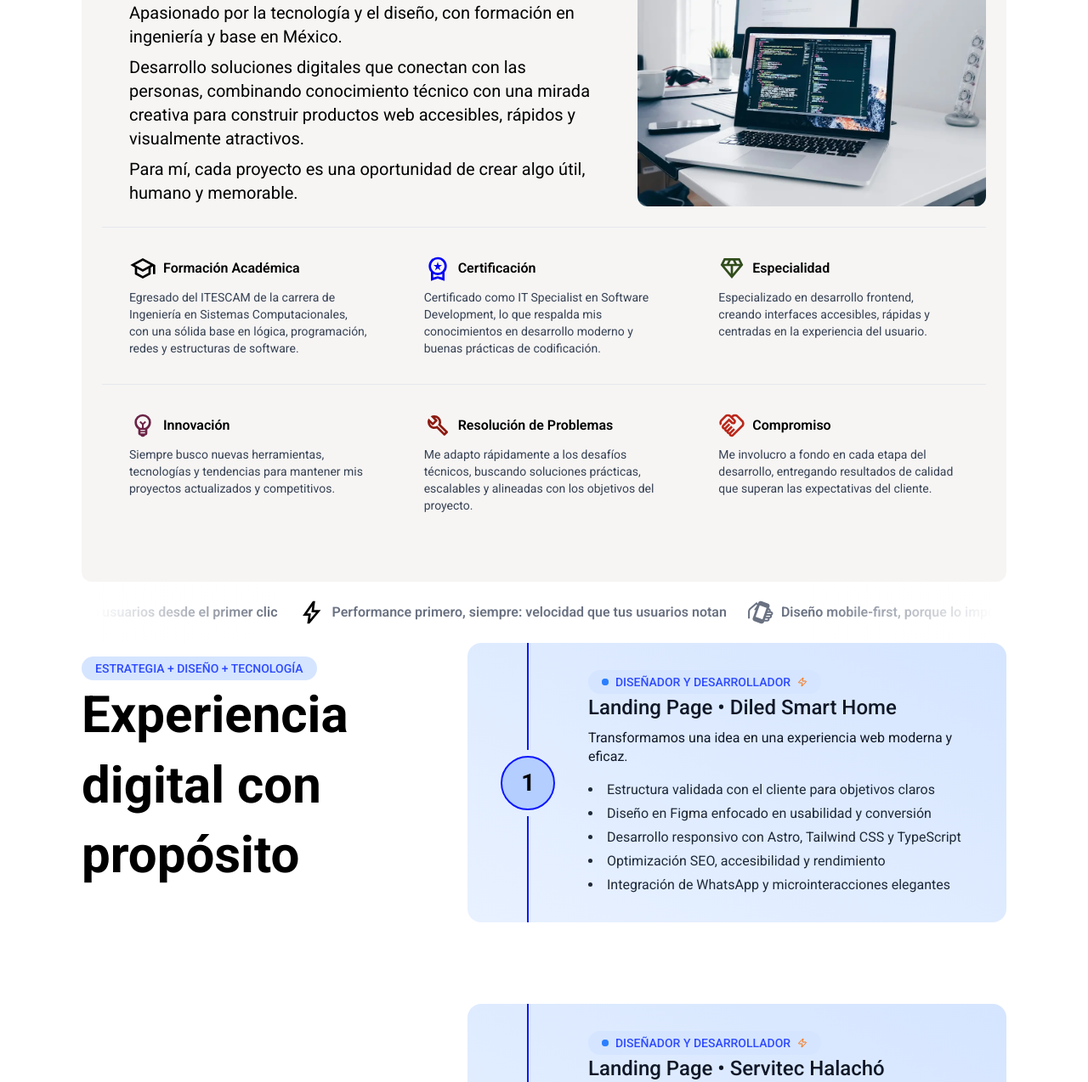
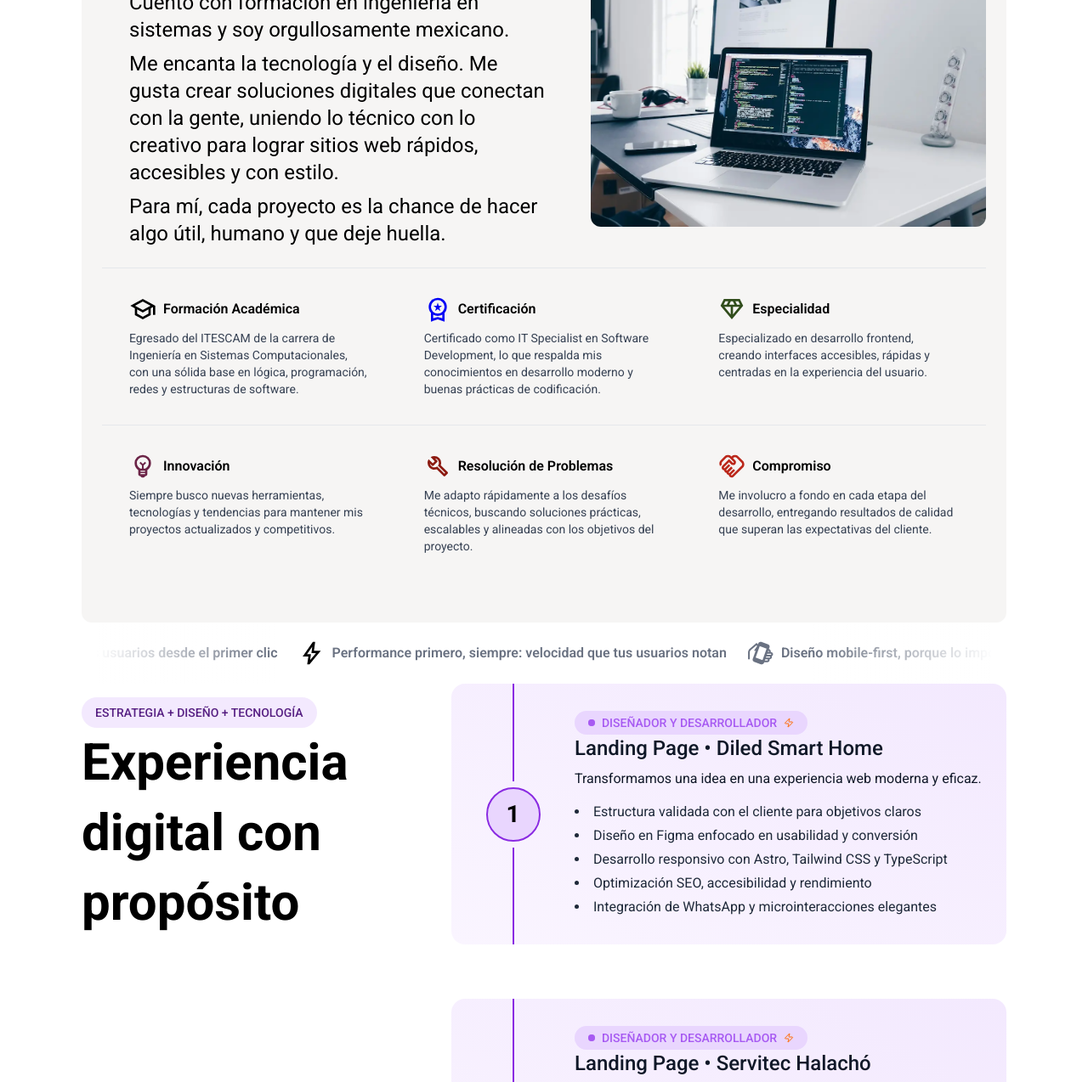
Before and after one commit to AlexisKcc8/portfolio-alexiscc, an Astro site: page / in a window 1280 px wide. Shown: the part 925-2199 px from the top of the page at 85% size. Built offline with nearby package versions, Linux system fonts and the light colour scheme; Astro itself is replaced by a stand-in of ours.

Commit message:
feat: Update styles and content in About, BannerFacebook, ExperienceSection, Services components for improved design and readability

```diff
--- a/src/components/About.astro
+++ b/src/components/About.astro
@@ -20,34 +20,36 @@ import { Icon } from "astro-icon/components";
   >
     <div class="laptop:w-[60%]">
       <span class="font-medium laptop:px-8">¿Quién es?</span>
-      <h2 class="font-bold text-2xl mb-4 laptop:text-3xl laptop:px-8">
+      <h2 class="font-bold text-xl mb-2 laptop:text-2xl laptop:px-8">
         Alexis Chim
       </h2>
-      <div class="text-black text-xl laptop:px-8">
+      <div
+        class="text-black text-lg tablet:text-xl laptop:text-2xl laptop:px-8"
+      >
         <p>
-          Apasionado por la tecnología y el diseño, con formación en ingeniería
-          y base en México.
+          Cuento con formación en ingeniería en sistemas y soy orgullosamente
+          mexicano.
         </p>
         <p class="my-2">
-          Desarrollo soluciones digitales que conectan con las personas,
-          combinando conocimiento técnico con una mirada creativa para construir
-          productos web accesibles, rápidos y visualmente atractivos.
+          Me encanta la tecnología y el diseño. Me gusta crear soluciones
+          digitales que conectan con la gente, uniendo lo técnico con lo
+          creativo para lograr sitios web rápidos, accesibles y con estilo.
         </p>
         <p>
-          Para mí, cada proyecto es una oportunidad de crear algo útil, humano y
-          memorable.
+          Para mí, cada proyecto es la chance de hacer algo útil, humano y que
+          deje huella.
         </p>
       </div>
     </div>
 
-    <picture class="mt-6 laptop:mt-0 laptop:w-[40%] laptop:h-80">
+    <div class="mt-6 laptop:mt-0 overflow-hidden laptop:h-80 laptop:w-[50%]">
       <Image
         src={LaptopAboutMe}
         alt="img-about-me"
         class="rounded-xl my-6 w-full h-full object-cover object-center laptop:my-0"
         data-aos="fade-up"
       />
-    </picture>
+    </div>
   </header>
   <section
     class="laptop:grid laptop:grid-cols-3 border-t border-gray-200 laptop:mt-6"
--- a/src/components/BannerFacebook.astro
+++ b/src/components/BannerFacebook.astro
@@ -6,7 +6,7 @@ import LinkButton from "./LinkButton.astro";
 ---
 
 <section
-  class="relative w-full px-6 py-12 bg-gradient-to-r from-indigo-50 via-white to-pink-50 overflow-hidden"
+  class="relative w-full px-6 py-12 bg-gradient-to-r from-alx-100 via-white to-alx-50 overflow-hidden"
   aria-labelledby="facebook-heading"
 >
   <!-- Decoración SVG -->
@@ -56,7 +56,7 @@ import LinkButton from "./LinkButton.astro";
         class="text-4xl font-extrabold text-gray-900 leading-tight"
       >
         Facebook: 👨‍💻Alexis-KRCode<br />
-        <span class="text-indigo-600">Desarrollo Web & Diseño Elegante</span>
+        <span class="text-alx-600">Desarrollo Web & Diseño Elegante</span>
       </h2>
 
       <!-- Descripción -->
@@ -66,7 +66,7 @@ import LinkButton from "./LinkButton.astro";
       </p>
       <LinkButton
         url="https://www.facebook.com/profile.php?id=61578281609381"
-        className="inline-flex text-xl justify-center items-center flex-shrink-1 gap-2 px-6 py-3 bg-indigo-600 text-white rounded-lg font-semibold hover:bg-indigo-700 transition tablet:max-w-11/12"
+        className="inline-flex text-xl justify-center items-center flex-shrink-1 gap-2 px-6 py-3 bg-alx-600 text-white rounded-lg font-semibold hover:bg-alx-700 transition tablet:max-w-11/12"
         title="Seguir a Alexis-KRCode"
         ,
         subtitle="vamos, vamos!"
--- a/src/components/ExperienceSection.astro
+++ b/src/components/ExperienceSection.astro
@@ -46,16 +46,14 @@ const experience = [
 
 <section
   id="experiencia"
-  class="text-center mx-auto max-w-[90%] laptop:max-w-[85%] flex flex-col tablet:flex-row gap-8 relative"
+  class="text-center snap-y snap-mandatory min-h-[100vh] mx-auto max-w-[90%] laptop:max-w-[85%] flex flex-col tablet:flex-row relative"
 >
-  <aside
-    class="w-full sticky top-0 z-50 shadow-[0_30px_40px_-10px_rgba(255,255,255,1)] tablet:pt-0 tablet:pb-0 tablet:relative tablet:w-[40%] tablet:mb-0"
-  >
+  <aside class="w-full tablet:pr-2 tablet:relative tablet:w-[40%] tablet:mb-0">
     <header
       class="sticky top-0 py-4 bg-white z-50 tablet:sticky tablet:top-[20%] tablet:text-start"
     >
       <div
-        class="bg-alx-100 inline-flex items-center justify-center font-medium w-fit whitespace-nowrap shrink-0 [&>svg]:size-3 [&>svg]:pointer-events-none focus-visible:border-ring focus-visible:ring-ring/50 focus-visible:ring-[3px] aria-invalid:ring-destructive/20 dark:aria-invalid:ring-destructive/40 py-1 px-3 rounded-full uppercase tracking-wideraria-invalid:border-destructive overflow-hidden [a&]:hover:bg-secondary/90 gap-2 sm:px-4 text-xs sm:text-sm transition-all duration-300 text-alx-500 hover:bg-white/90"
+        class="bg-alx-100 inline-flex items-center justify-center font-medium w-fit whitespace-nowrap shrink-0 [&>svg]:size-3 [&>svg]:pointer-events-none py-2 px-3 rounded-full uppercase overflow-hidden gap-2 sm:px-4 text-xs sm:text-sm transition-all duration-300 text-alx-900"
       >
         Estrategia + Diseño + Tecnología
       </div>
@@ -72,8 +70,8 @@ const experience = [
       {
         experience.map((exp, index) => (
           <div
-            class:list={index === 0 ? "mt-0" : "mt-24"}
-            class={`sticky top-38 z-[${10 + index}] transition-all duration-500 ease-in-out bg-gradient-to-tr from-alx-50 to-alx-100 rounded-2xl px-6 py-8 mx-auto  overflow-hidden flex flex-col tablet:flex-row tablet:items-center tablet:text-start  gap-6`}
+            class:list={index === 0 ? "mt-0" : "mt-16"}
+            class={`sticky top-4 z-[${10 + index}] snap-center bg-gradient-to-tr from-alx-50 to-alx-100 rounded-2xl px-6 py-8 mx-auto  overflow-hidden flex flex-col tablet:flex-row tablet:items-center tablet:text-start  gap-6`}
             data-aos="fade-up"
             data-aos-delay={index * 100}
           >
@@ -92,11 +90,11 @@ const experience = [
               {/* Badge con animación */}
               <span
                 data-slot="badge"
-                class=" bg-alx-100 inline-flex items-center justify-center font-medium w-fit whitespace-nowrap shrink-0 [&>svg]:size-3 [&>svg]:pointer-events-none focus-visible:border-ring focus-visible:ring-ring/50 focus-visible:ring-[3px] aria-invalid:ring-destructive/20 dark:aria-invalid:ring-destructive/40 py-1 px-3 rounded-full uppercase tracking-wideraria-invalid:border-destructive overflow-hidden [a&]:hover:bg-secondary/90 gap-2 sm:px-4 text-xs sm:text-sm transition-all duration-300 text-alx-500 hover:bg-white/90"
+                class=" bg-alx-200 inline-flex items-center justify-center font-medium w-fit whitespace-nowrap shrink-0 py-1 px-3 rounded-full uppercase overflow-hidden gap-2 sm:px-4 text-xs sm:text-sm transition-all duration-300 text-alx-500 hover:bg-white/90"
               >
                 <div class="relative flex h-2 w-2">
-                  <span class="animate-ping absolute inline-flex h-full w-full rounded-full bg-blue-400 opacity-75" />
-                  <span class="relative inline-flex rounded-full h-2 w-2 bg-blue-500" />
+                  <span class="animate-ping absolute inline-flex h-full w-full rounded-full bg-alx-400 opacity-75" />
+                  <span class="relative inline-flex rounded-full h-2 w-2 bg-alx-500" />
                 </div>
                 <span class="font-medium">{exp.role}</span>
                 <Icon
--- a/src/components/Services.astro
+++ b/src/components/Services.astro
@@ -23,18 +23,18 @@ import { twMerge } from "tailwind-merge";
       myServices.map((service) => (
         <div
           class={twMerge(
-            "relative rounded-xl  col-span-12 flex flex-col overflow-hidden hover:cursor-pointer min-h-[25rem] max-h-[28rem] tablet:max-h-[32rem] laptop:h-[30rem] ",
+            "relative rounded-xl  col-span-12 flex flex-col overflow-hidden hover:cursor-pointer min-h-[25rem] max-h-[28rem] text-start tablet:max-h-[32rem] laptop:h-[30rem] ",
             service.classCard
           )}
           data-aos="fade-up"
           data-aos-delay={service.delay}
         >
           <header class={twMerge("p-6 mb-2", service.classHeader)}>
-            <h3 class=" font-medium  mb-2 text-gray-700 text-lg">
+            <h3 class=" font-medium  mb-2 text-gray-700">
               <span class="rounded-full bg-white p-2">{service.emoji}</span>{" "}
               {service.title}
             </h3>
-            <p class="text-xl font-medium  ">{service.description}</p>
+            <p class="text-lg font-medium  ">{service.description}</p>
           </header>
           <div
             class={twMerge(
--- a/src/styles/global.css
+++ b/src/styles/global.css
@@ -12,17 +12,17 @@
 
 @theme {
   /* Colores principales */
-  --color-alx-50: #e8f1ff;
-  --color-alx-100: #d5e5ff;
-  --color-alx-200: #b3ceff;
-  --color-alx-300: #85acff;
-  --color-alx-400: #567bff;
-  --color-alx-500: #2f4bff;
-  --color-alx-600: #0c16ff;
-  --color-alx-700: #0008ff;
-  --color-alx-800: #060fcd;
-  --color-alx-900: #101a9f;
-  --color-alx-950: #0a0e5c;
+  --color-alx-50: #faf5ff;
+  --color-alx-100: #f3e9fe;
+  --color-alx-200: #e9d6fe;
+  --color-alx-300: #d8b6fc;
+  --color-alx-400: #bf88f8;
+  --color-alx-500: #a75af2;
+  --color-alx-600: #8a2be2;
+  --color-alx-700: #7d28c8;
+  --color-alx-800: #6a25a4;
+  --color-alx-900: #572083;
+  --color-alx-950: #3b0a61;
 
   /* Colores secundarios */
   --color-background: #F8F8F8;
```
